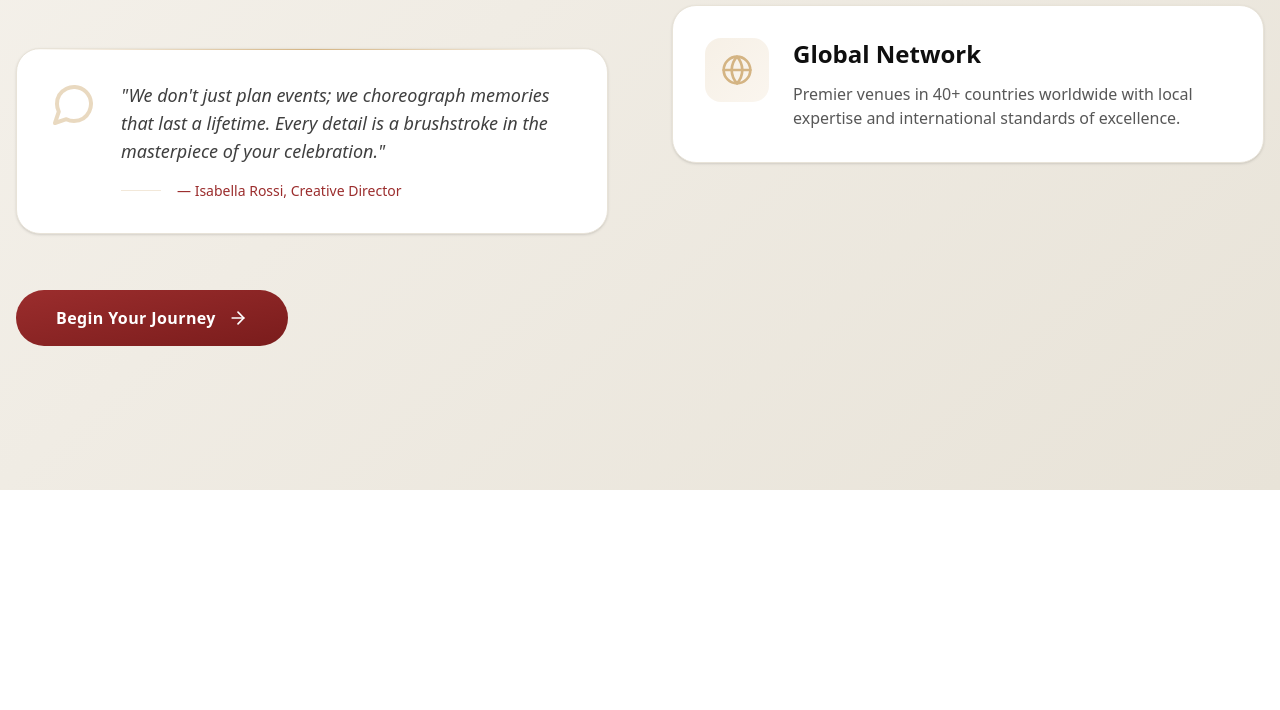
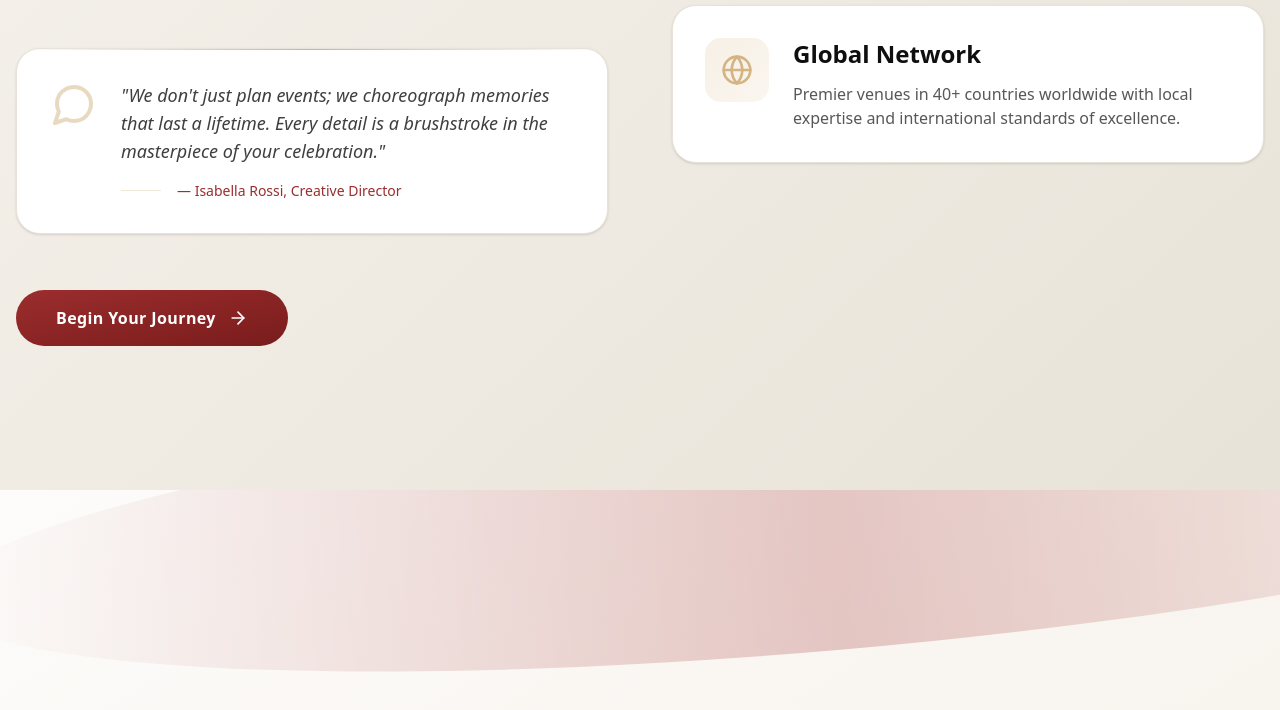
Before and after one commit to yashodha-gunawardana/RAD-coursework-FE, a React (Vite) app: page / in a window 1280 px wide. Shown: the part 1482-2192 px from the top of the page. Before the commit the page ends 1972 px from the top, so only its background shows below. Built offline with nearby package versions, Linux system fonts and the light colour scheme.

Commit message:
base gradient background with first wave element

```diff
--- a/src/components/ServiceSection.tsx
+++ b/src/components/ServiceSection.tsx
@@ -108,9 +108,20 @@ const ServiceSection: React.FC = () => {
     return (
         <div id='services' className='relative min-h-screen overflow-x-hidden bg-[#FDFCFB] py-10 font-[Poppins]'>
             <div className='absolute inset-0 z-0 overflow-hidden'>
+                <div className='absolute inset-0 bg-gradient-to-br from-[#FDFCFB] via-[#F9F5F0] to-[#F5F1EA]'></div>
 
+                {/* wave 1 */}
+                <div className='absolute -top-24 -left-16 w-[140%] h-64 opacity-20'
+                            style={{
+                                background: 'linear-gradient(90deg, transparent 0%, #8B0000 50%, transparent 100%)',
+                                borderRadius: '50%',
+                                transform: 'rotate(-5deg)'
+                            }}>
+                </div>
             </div>
 
         </div>
     )
 }
+
+export default ServiceSection
--- a/src/pages/LandingPage.tsx
+++ b/src/pages/LandingPage.tsx
@@ -3,10 +3,7 @@ import React, { useState, useEffect } from 'react';
 import Header from '../components/Header';
 import HeroSection from '../components/HeroSection';
 import AboutSection from '../components/AboutSection';
-
-
-
-
+import ServiceSection from '../components/ServiceSection';
 
 const LandingPage: React.FC = () => {
 
@@ -27,7 +24,7 @@ const LandingPage: React.FC = () => {
             <Header isScrolled={isScrolled} />
             <HeroSection />
             <AboutSection />
-
+            <ServiceSection />
 
         </div>
     );
```
